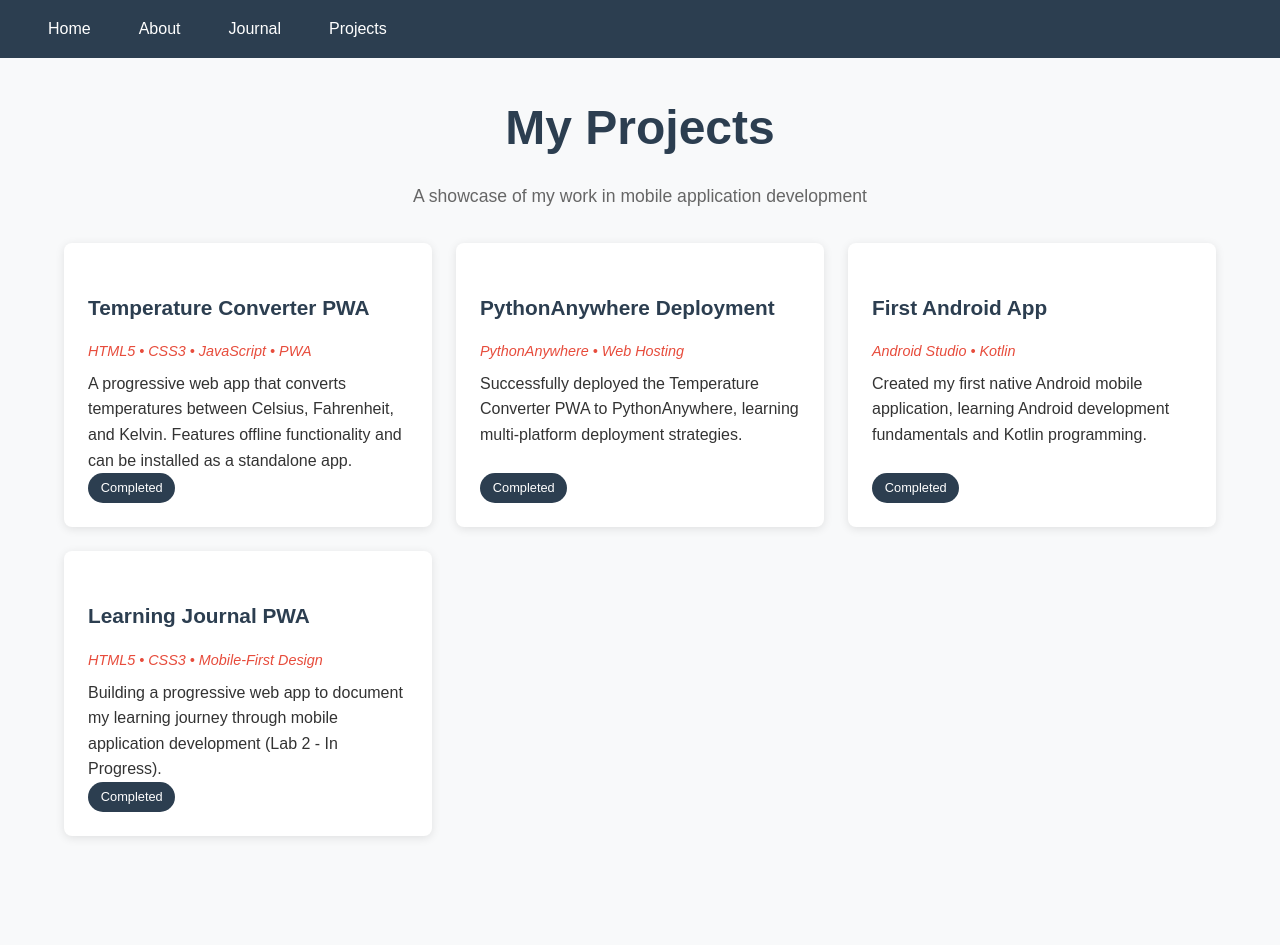
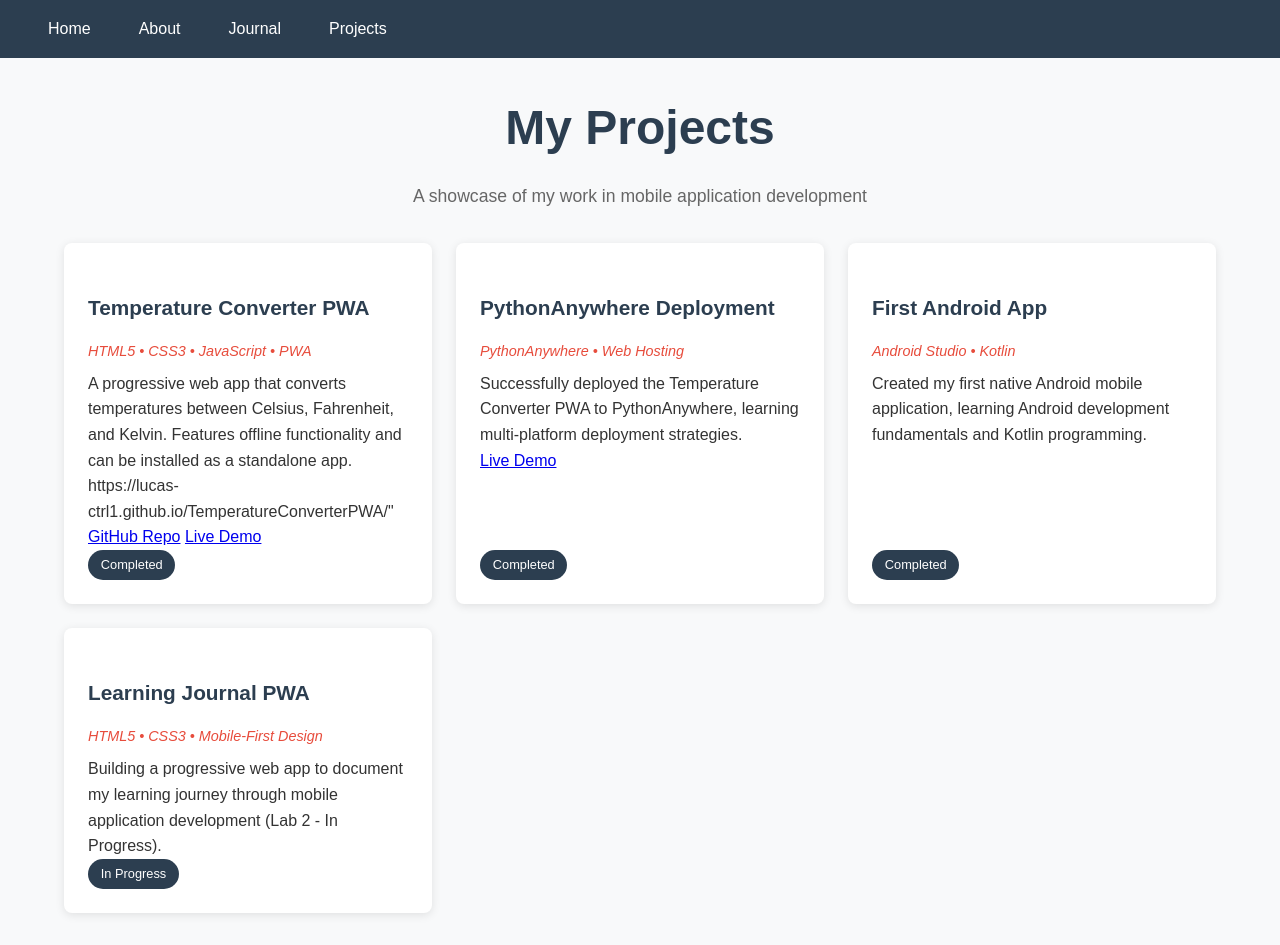
Before and after one commit to Lucas-ctrl1/Learning-journal-PWA, a plain HTML site: page projects.html in a window 1280 px wide. Before the commit the page ends 868 px from the top, so only its background shows below. Drawn offline with Linux system fonts and the light colour scheme.

Commit message:
Update projects.html

```diff
--- a/projects.html
+++ b/projects.html
@@ -21,11 +21,15 @@
         <p class="subtitle">A showcase of my work in mobile application development</p>
 
         <div class="project-grid">
-            <!-- Lab 1 projects-->
+            <!-- Lab 1 Real Projects -->
             <div class="project-card">
                 <h3>Temperature Converter PWA</h3>
                 <p class="project-tech">HTML5 • CSS3 • JavaScript • PWA</p>
                 <p>A progressive web app that converts temperatures between Celsius, Fahrenheit, and Kelvin. Features offline functionality and can be installed as a standalone app.</p>
+                <div class="project-links">https://lucas-ctrl1.github.io/TemperatureConverterPWA/"
+                    <a href=" target="_blank">GitHub Repo</a>
+                    <a href="https://lucas114.pythonanywhere.com/" target="_blank">Live Demo</a>
+                </div>
                 <div class="project-status">Completed</div>
             </div>
 
@@ -33,6 +37,9 @@
                 <h3>PythonAnywhere Deployment</h3>
                 <p class="project-tech">PythonAnywhere • Web Hosting</p>
                 <p>Successfully deployed the Temperature Converter PWA to PythonAnywhere, learning multi-platform deployment strategies.</p>
+                <div class="project-links">
+                    <a href="https://your-username.pythonanywhere.com" target="_blank">Live Demo</a>
+                </div>
                 <div class="project-status">Completed</div>
             </div>
 
@@ -48,7 +55,7 @@
                 <h3>Learning Journal PWA</h3>
                 <p class="project-tech">HTML5 • CSS3 • Mobile-First Design</p>
                 <p>Building a progressive web app to document my learning journey through mobile application development (Lab 2 - In Progress).</p>
-                <div class="project-status">Completed</div>
+                <div class="project-status">In Progress</div>
             </div>
         </div>
     </div>
```
